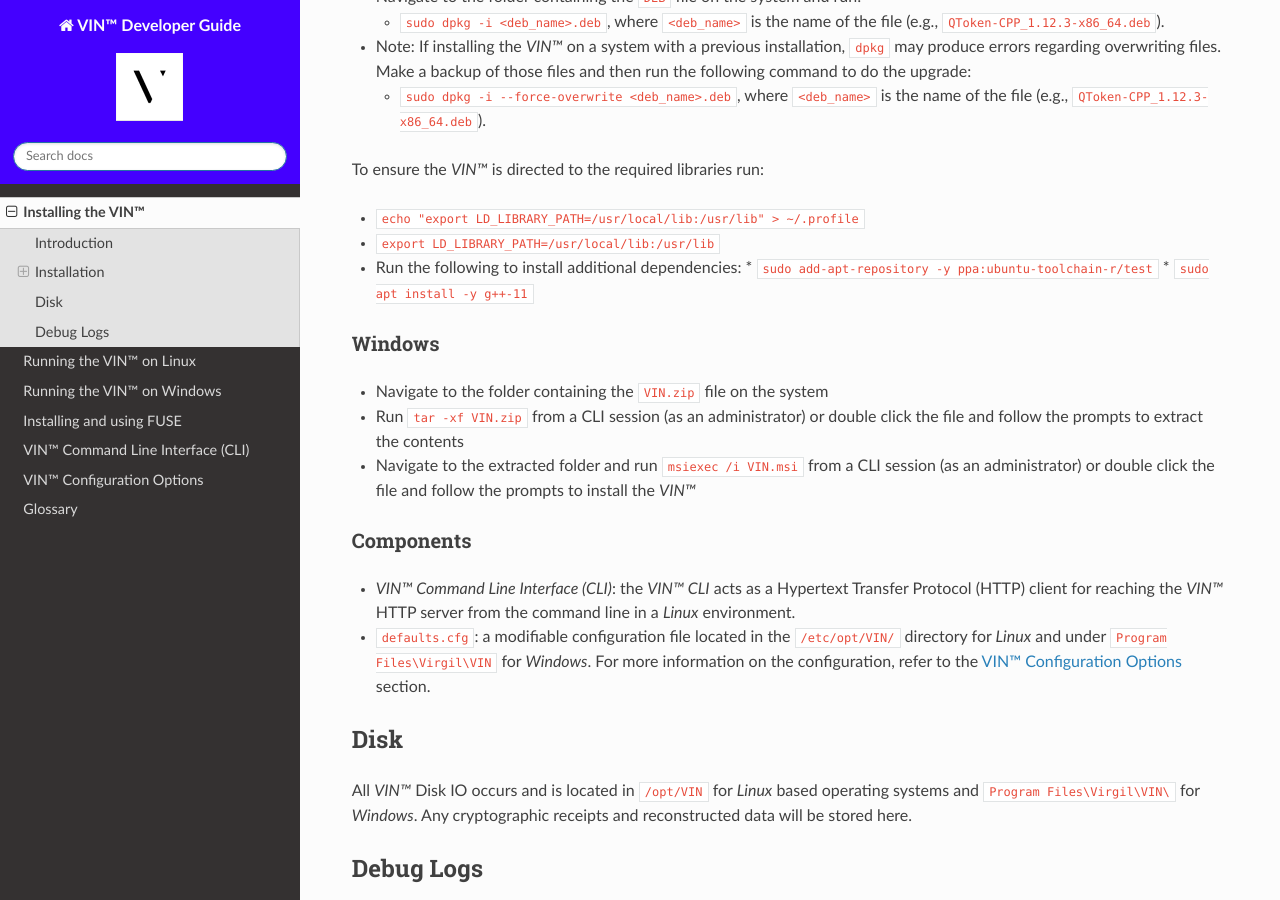
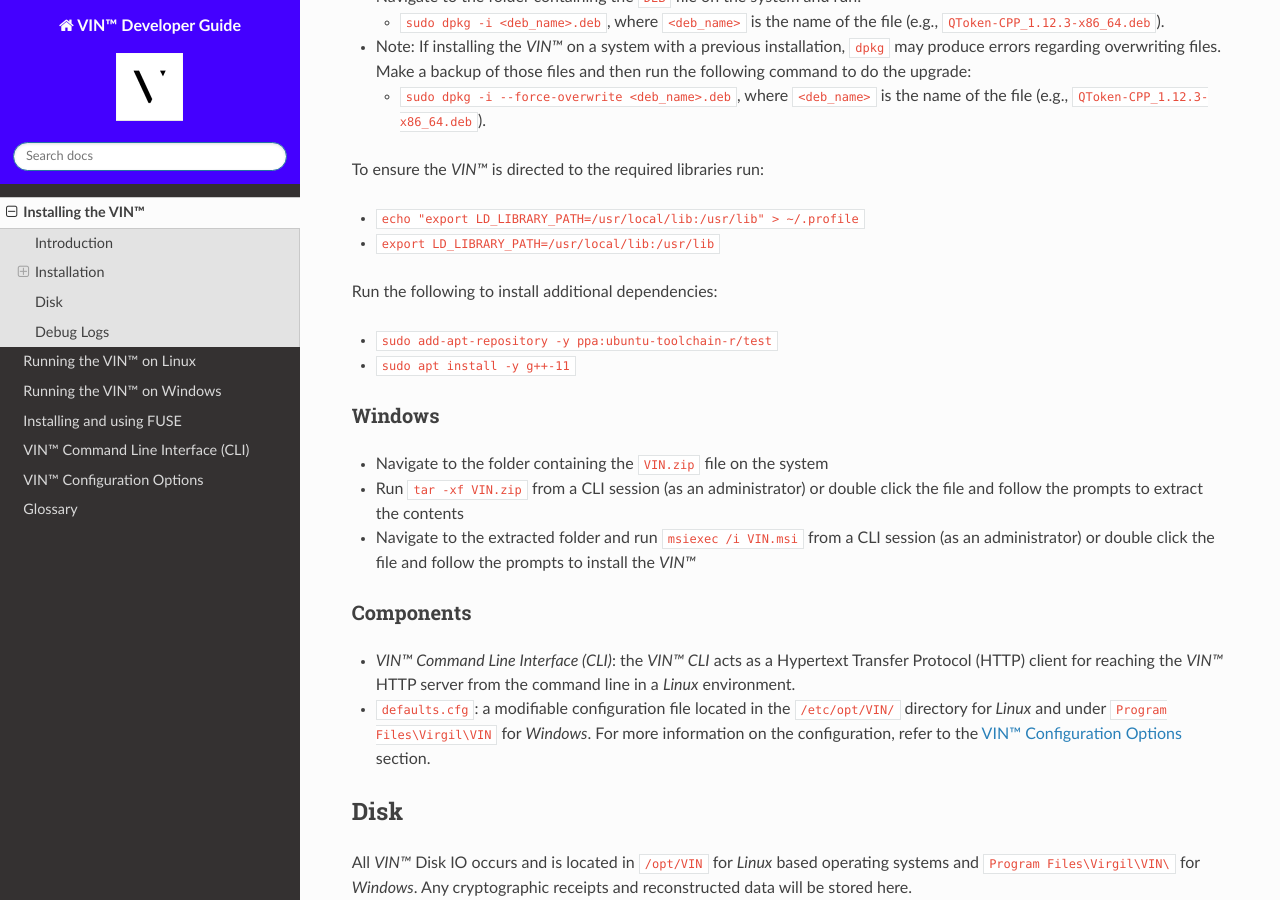
Before and after one commit to Market-Insight-Solutions-LLC/vin-developer-guide, a Sphinx documentation site: the page built from docs/source/installing_the_vin.rst, in a window 1280 px wide and 900 px high, scrolled down 433 px. Built offline with Sphinx 7.4.7 and the Read the Docs theme 2.0.0, drawn with Linux system fonts in a browser that asks for light colours.

```diff
--- a/docs/source/installing_the_vin.rst
+++ b/docs/source/installing_the_vin.rst
@@ -30,9 +30,10 @@ To ensure the *VIN™* is directed to the required libraries run:
 * ``echo "export LD_LIBRARY_PATH=/usr/local/lib:/usr/lib" > ~/.profile``
 * ``export LD_LIBRARY_PATH=/usr/local/lib:/usr/lib``
 
-* Run the following to install additional dependencies:
-  * ``sudo add-apt-repository -y ppa:ubuntu-toolchain-r/test``
-  * ``sudo apt install -y g++-11``
+Run the following to install additional dependencies:
+
+* ``sudo add-apt-repository -y ppa:ubuntu-toolchain-r/test``
+* ``sudo apt install -y g++-11``
 
 Windows
 ----------
```
